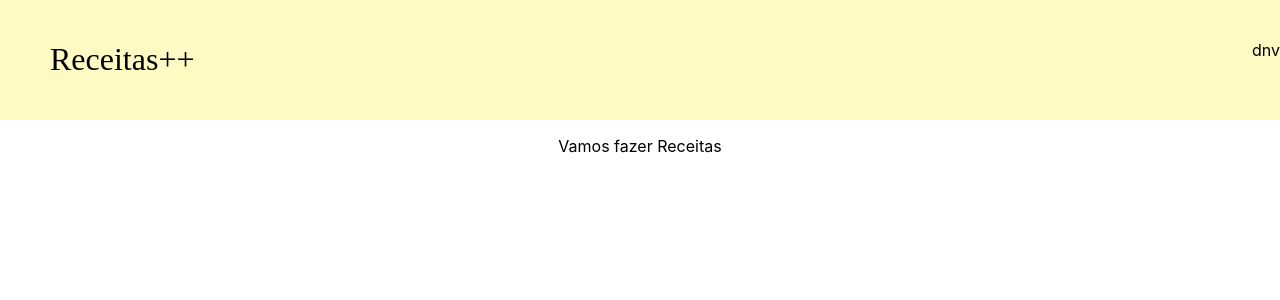
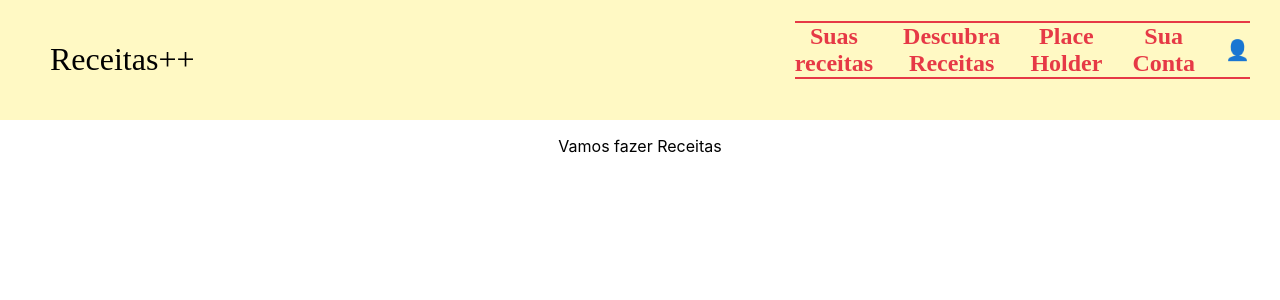
Before and after one commit to GusLucas12/Receitas, a React (Create React App) app in the folder client/: page / in a window 1280 px wide. Shown: the top 300 px of the page. Built offline with nearby package versions, Linux system fonts and the light colour scheme; a web font is replaced by a local one.

Commit message:
header pronta

```diff
--- a/client/src/components/Top.js
+++ b/client/src/components/Top.js
@@ -1,7 +1,7 @@
 import styles from './header.module.css';
-import {Link} from 'react-router-dom';
-function Top(){
-    return(
+import { Link } from 'react-router-dom';
+function Top() {
+    return (
         <div>
             <header>
                 <div className={styles.interface}>
@@ -12,8 +12,13 @@ function Top(){
 
 
                     <div className={styles.botao}>
-
-                 <p> dnv</p>
+                        <a href="#suas-receitas">Suas <br></br>receitas</a>
+                        <a href="#descubra-receitas">Descubra<br></br> Receitas</a>
+                        <a href="#placeholder">Place <br></br>Holder</a>
+                        <a href="#sua-conta">Sua <br></br>Conta</a>
+                        <div className={styles.user}>
+                            <span>👤</span>
+                        </div>
                     </div>
 
                 </div>
--- a/client/src/components/header.module.css
+++ b/client/src/components/header.module.css
@@ -1,28 +1,33 @@
 @import url('https://fonts.googleapis.com/css2?family=Galada&family=Poetsen+One&display=swap');
-header{
+
+header {
     width: 100%;
     height: 120px;
     background-color: #FFF9C4;
 }
-header > .interface {
+
+header>.interface {
 
     display: flex;
     justify-content: space-between;
     align-items: center;
 
 }
-.link{
+
+.link {
     text-decoration: none;
 }
-.texto{
+
+.texto {
     margin-left: 50px;
     margin-top: 20px;
 }
-.texto h1{
+
+.texto h1 {
     font-family: "Galada", cursive;
     font-weight: 400;
     font-style: normal;
-    cursor:pointer;
+    cursor: pointer;
     font-style: normal;
     font-size: 32px;
     color: #000000;
@@ -30,29 +35,42 @@ header > .interface {
     transition: all 0.3s ease 0s;
 
 }
+
 .app {
     color: #b60101;
 }
-.texto :hover{
+
+.texto :hover {
     transform: scale(1.05);
 }
 
+.botao {
+    display: flex;
+    align-items: center;
+    gap: 30px;
+    border-bottom: 2px solid #e63946;
+    /* Linha inferior */
+    border-top: 2px solid #e63946;
+    /* Linha superior */
+    margin-right: 30px;
+}
 
-.botao button{
-
-    text-align: center;
-    background-color: #D9D9D9;
-    width: 192px;
-    height: 50px;
-    border-radius: 20px;
-    font-family: "Roboto", sans-serif;
-    cursor: pointer;
-    font-style: bold;
+.botao a {
+    font-family: 'Playfair Display';
+    text-decoration: none;
     font-size: 24px;
-    color: black;
-
+    color: #e63946;
+    /* Vermelho para links */
+    font-weight: bold;
 
 }
-.botao:hover{
+
+.botao a:hover {
     transform: scale(1.05);
 }
+
+.user {
+    font-size: 20px;
+    color: #e63946;
+    cursor: pointer;
+}
```
Lines whose indentation alone changed are shown as unchanged.
